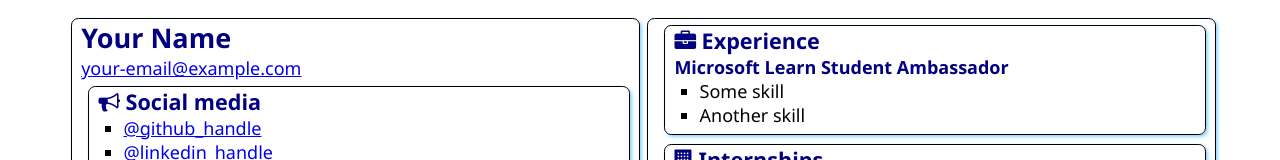
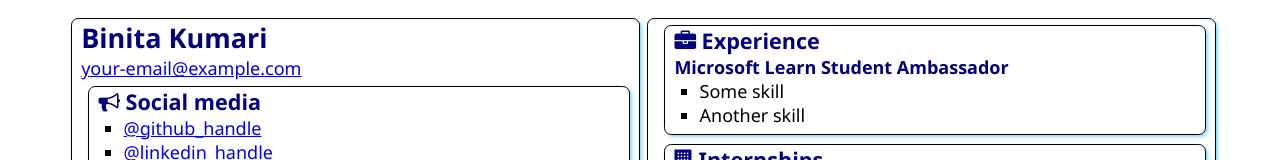
Before and after one commit to Binita-tech/SATechnicalOnboarding, a plain HTML site: page src/index.html in a window 1280 px wide. Shown: the top 160 px of the page. Drawn offline with Linux system fonts and the light colour scheme.

Commit message:
Added My Name

```diff
--- a/src/index.html
+++ b/src/index.html
@@ -12,7 +12,7 @@
 <body>
     <main>
         <article class="box">
-            <h1>Your Name</h1>
+            <h1>Binita Kumari</h1>
             <div><a href="mailto:your.email@example.com">your-email@example.com</a></div>
 
             <section class="box">
```
